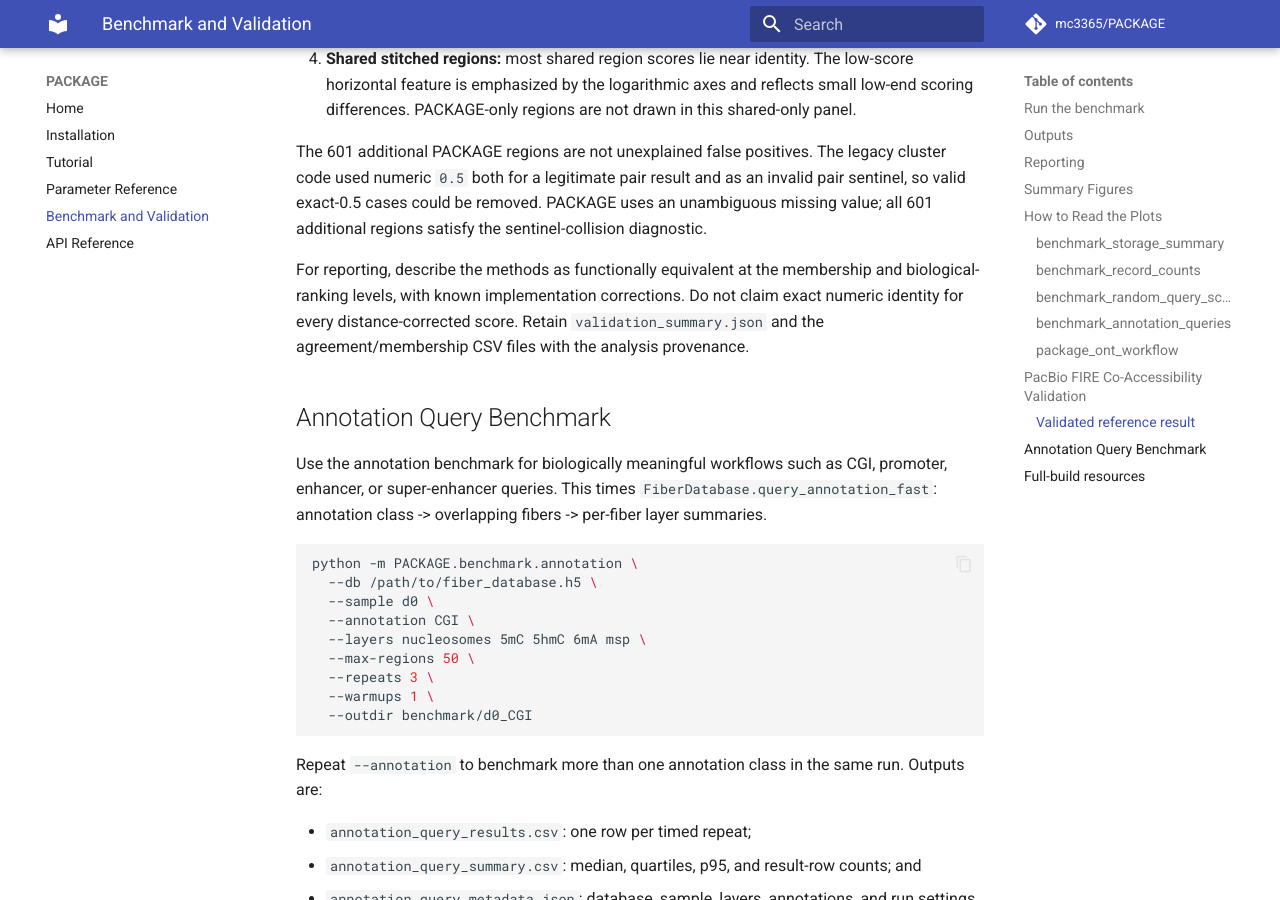
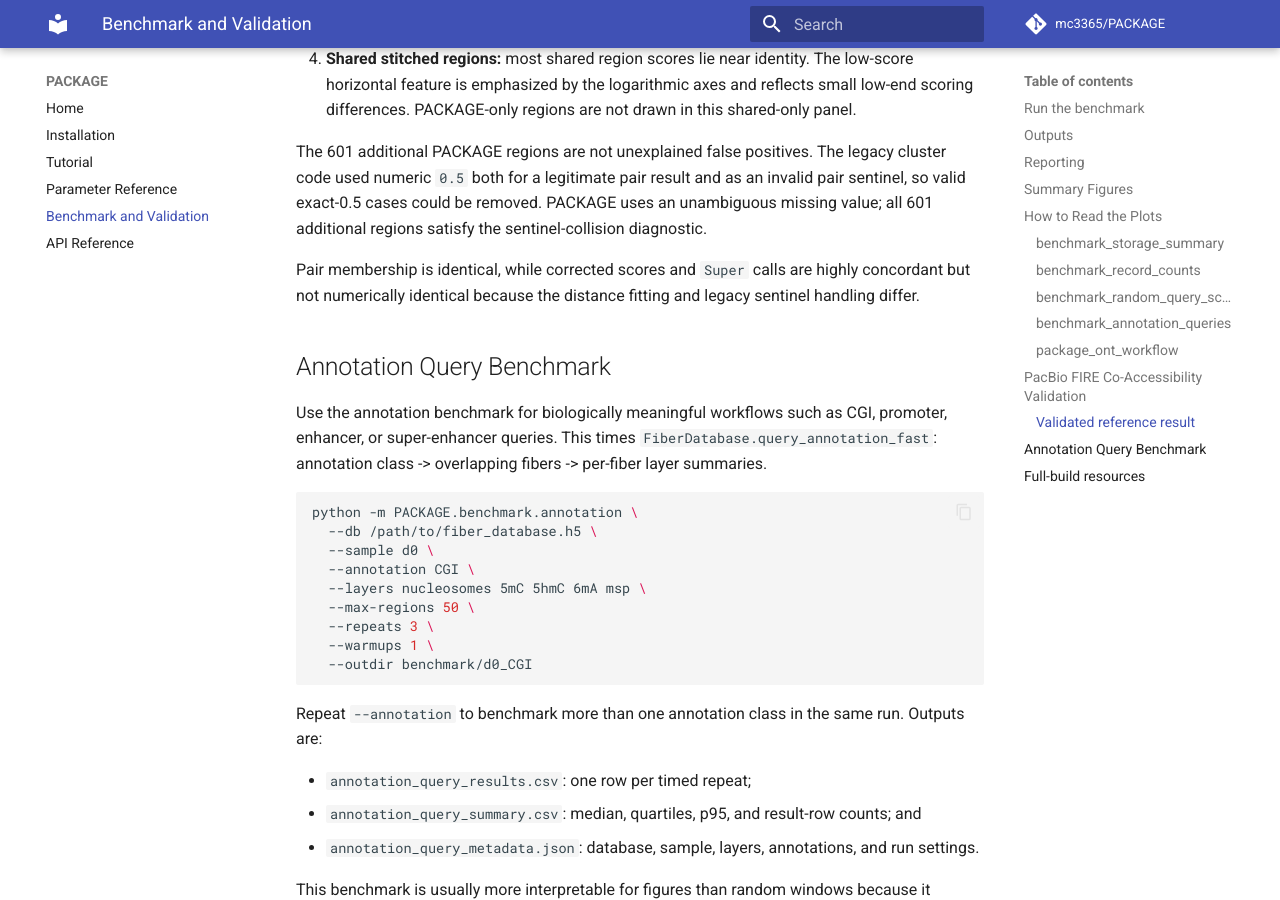
Before and after one commit to mc3365/PACKAGE, an MkDocs documentation site: the page built from docs/benchmark.md, in a window 1280 px wide and 900 px high, scrolled down 8996 px. Built offline with MkDocs 1.6.1 and Material for MkDocs 9.7.7, drawn with Linux system fonts in a browser that asks for light colours; comment, search, counter and statistics services are not loaded.

Commit message:
Make validation documentation more direct

```diff
--- a/docs/benchmark.md
+++ b/docs/benchmark.md
@@ -278,10 +278,9 @@ cluster code used numeric `0.5` both for a legitimate pair result and as an inva
 pair sentinel, so valid exact-0.5 cases could be removed. PACKAGE uses an unambiguous
 missing value; all 601 additional regions satisfy the sentinel-collision diagnostic.
 
-For reporting, describe the methods as functionally equivalent at the membership and
-biological-ranking levels, with known implementation corrections. Do not claim exact
-numeric identity for every distance-corrected score. Retain `validation_summary.json`
-and the agreement/membership CSV files with the analysis provenance.
+Pair membership is identical, while corrected scores and `Super` calls are highly
+concordant but not numerically identical because the distance fitting and legacy
+sentinel handling differ.
 
 ## Annotation Query Benchmark
 
```
Also changed, not shown: docs/tutorial.md (+4 -3 lines).
